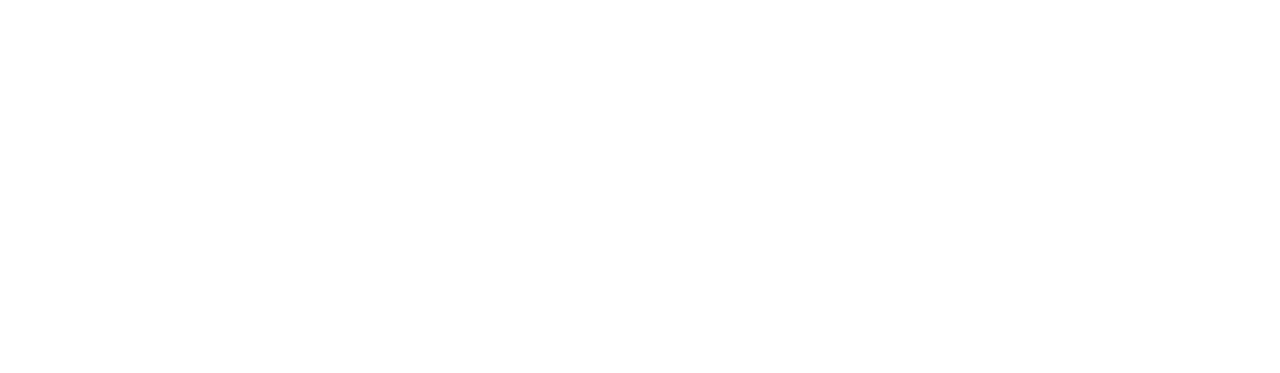
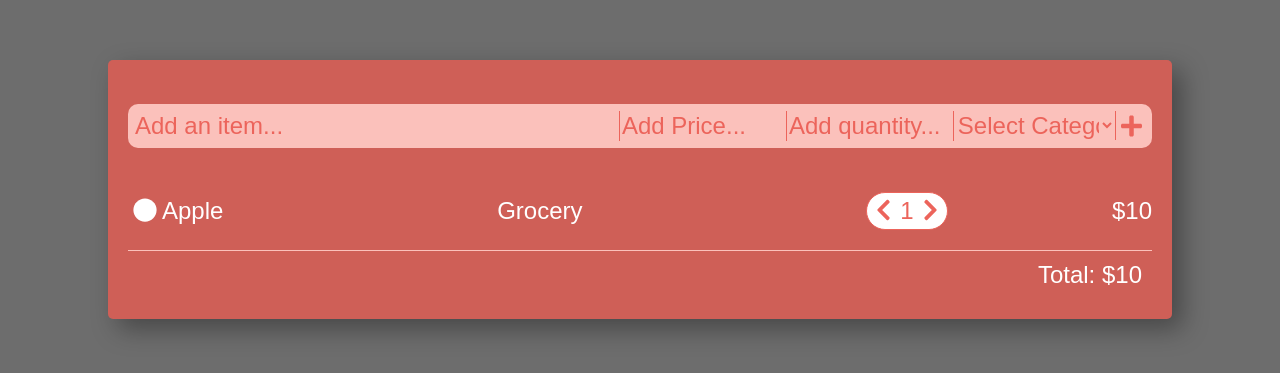
Before and after one commit to MrAdamUs/Shoppint-list, a React (Create React App) app: page / in a window 1280 px wide. Shown: the part 211-584 px from the top of the page. Built offline with nearby package versions, Linux system fonts and the light colour scheme; the HTML template or start-up script is replaced by a standard one.

Commit message:
create ListForm, Listitem componenets and handle increace and decrease qty and calculate price total

```diff
--- a/src/App.js
+++ b/src/App.js
@@ -2,17 +2,52 @@
 import GlobalStyle from './components/GlobalStyle';
 import styled from 'styled-components';
 
-function App() {
+import ListItem from './components/ListItem';
+import ListForm from './components/ListForm';
+const initialState = {
+  itemName: 'Apple',
+  quantity: 1,
+  price: 10,
+  isSelected: false,
+  category: 'Grocery',
+};
+const App = () => {
+  const [items, setItems] = useState([initialState]);
+  const [totalItemCount, setTotalItemCount] = useState(0);
+  const calculateTotal = () => {
+    const totalItemCount = items.reduce((total, item) => {
+      return total + item.quantity * item.price;
+    }, 0);
+
+    setTotalItemCount(totalItemCount);
+  };
   return (
     <AppStyle>
       <GlobalStyle />
-      <h1>Hello World</h1>
+      <div className='app-background'>
+        <div className='main-container'>
+          <ListForm
+            items={items}
+            setItems={setItems}
+            setTotalItemCount={setTotalItemCount}
+            totalItemCount={totalItemCount}
+            calculateTotal={calculateTotal}
+          />
+          <ListItem
+            data={items}
+            setItems={setItems}
+            setTotalItemCount={setTotalItemCount}
+          />
+          <div className='total'>Total: ${totalItemCount}</div>
+        </div>
+      </div>
     </AppStyle>
   );
-}
+};
 
 const AppStyle = styled.div`
   font-family: sans-serif;
+  /* text-align: center; */
   .app-background {
     background-color: #6d6d6d;
     display: flex;
--- /dev/null
+++ b/src/components/ListForm.js
@@ -0,0 +1,125 @@
+import React, { useState, useEffect } from 'react';
+import styled from 'styled-components';
+import { FontAwesomeIcon } from '@fortawesome/react-fontawesome';
+import { faPlus } from '@fortawesome/free-solid-svg-icons';
+
+const initialValues = {
+  itemName: '',
+  quantity: '',
+  price: '',
+  isSelected: false,
+  category: '',
+};
+
+const category = ['Select Category', 'Books', 'Digital', 'Grocery'];
+
+const ListForm = ({ items, setItems, setTotalItemCount, calculateTotal }) => {
+  const [values, setValues] = useState(initialValues);
+  const handleInputChange = (e) => {
+    const { name, value } = e.target;
+    setValues({
+      ...values,
+      [name]: value,
+    });
+  };
+
+  useEffect(() => {
+    calculateTotal();
+  }, [calculateTotal, setTotalItemCount]);
+
+  const handleSubmit = () => {
+    values.itemName.length === 0 || !values.itemName.trim()
+      ? alert('Item should not be empty')
+      : setItems([...items, values]);
+    setValues(initialValues);
+  };
+
+  return (
+    <FormStyle>
+      <input
+        className='add-item-input'
+        placeholder='Add an item...'
+        value={values.itemName}
+        name='itemName'
+        onChange={handleInputChange}
+      />
+      <input
+        className='add-price-input'
+        placeholder='Add Price...'
+        value={values.price}
+        name='price'
+        onChange={handleInputChange}
+      />
+      <input
+        className='add-qty-input'
+        placeholder='Add quantity...'
+        value={values.quantity}
+        onChange={handleInputChange}
+        name='quantity'
+      />
+      <select
+        className='selectCat'
+        name='category'
+        onChange={handleInputChange}
+      >
+        {category.map((cat, i) => (
+          <option value={cat} key={i}>
+            {cat}
+          </option>
+        ))}
+      </select>
+      <FontAwesomeIcon icon={faPlus} onClick={handleSubmit} />
+    </FormStyle>
+  );
+};
+
+const FormStyle = styled.div`
+  background: #fbc1bb;
+  color: #ec645b;
+  margin-top: 1em;
+  margin-bottom: 1em;
+  display: flex;
+  align-items: center;
+  border-radius: 10px;
+  padding: 5px;
+
+  svg {
+    margin: 5px;
+  }
+  .add-item-input {
+    box-sizing: border-box;
+    border: none;
+    background: transparent;
+    color: #ec645b;
+    width: 60%;
+    height: 30px;
+    border-right: solid 1px;
+  }
+  .add-price-input,
+  .add-qty-input {
+    /* width: 100px; */
+    border: none;
+    background: transparent;
+    border-right: solid 1px;
+    color: #ec645b;
+    width: 20%;
+  }
+  input::placeholder {
+    color: #ec645b;
+  }
+  input:focus {
+    outline: 0;
+  }
+  .selectCat {
+    border: none;
+    background: transparent;
+    border-right: solid 1px;
+    color: #ec645b;
+    width: 20%;
+  }
+  select:focus {
+    outline: 0;
+  }
+`;
+
+export default ListForm;
--- /dev/null
+++ b/src/components/ListItem.js
@@ -0,0 +1,136 @@
+import React from 'react';
+import styled from 'styled-components';
+import { FontAwesomeIcon } from '@fortawesome/react-fontawesome';
+import {
+  faChevronRight,
+  faChevronLeft,
+  faCircle,
+  faCheckCircle,
+} from '@fortawesome/free-solid-svg-icons';
+
+const ListItem = ({ data, setItems, setTotalItemCount }) => {
+  data.sort(function (a, b) {
+    if (a.itemName < b.itemName) {
+      return -1;
+    }
+    if (a.itemName > b.itemName) {
+      return 1;
+    }
+    return 0;
+  });
+
+  const handelQuantityIncreate = (i) => {
+    const newItems = [...data];
+    newItems[i].quantity++;
+    setItems(newItems);
+    calculateTotal();
+  };
+
+  const handelQuantityDecreate = (i) => {
+    const newItems = [...data];
+    if (newItems[i].quantity > 0) newItems[i].quantity--;
+    setItems(newItems);
+    calculateTotal();
+  };
+
+  const toggleComplete = (i) => {
+    const newItems = [...data];
+    newItems[i].isSelected = !newItems[i].isSelected;
+    setItems(newItems);
+  };
+
+  const calculateTotal = () => {
+    const totalItemCount = data.reduce((total, data) => {
+      return total + data.quantity * data.price;
+    }, 0);
+    setTotalItemCount(totalItemCount);
+  };
+
+  return (
+    <ItemList>
+      {data.map((d, i) => (
+        <div className='item-container' key={i}>
+          <div className='item-name' onClick={() => toggleComplete(i)}>
+            <FontAwesomeIcon icon={d.isSelected ? faCheckCircle : faCircle} />
+            <span className={`${d.isSelected ? 'completed' : ''}`}>
+              {d.itemName}
+            </span>
+          </div>
+          <div className='item-name'>
+            <span>{d.category}</span>
+          </div>
+          <div className='quantity'>
+            <button>
+              <FontAwesomeIcon
+                icon={faChevronLeft}
+                onClick={() => handelQuantityDecreate(i)}
+              />
+            </button>
+            <span> {d.quantity} </span>
+            <button>
+              <FontAwesomeIcon
+                icon={faChevronRight}
+                onClick={() => handelQuantityIncreate(i)}
+              />
+            </button>
+          </div>
+          <div>
+            <span>${d.price}</span>
+          </div>
+        </div>
+      ))}
+    </ItemList>
+  );
+};
+
+const ItemList = styled.div`
+  display: flex;
+  flex-direction: column;
+  .item-container {
+    display: flex;
+    align-items: center;
+    justify-content: space-between;
+    padding: 20px 0 20px 0;
+    border-bottom: 1px #fbc1bb solid;
+  }
+
+  .item-name {
+    cursor: pointer;
+    width: 20%;
+  }
+
+  .item-name svg {
+    margin-left: 5px;
+    margin-right: 5px;
+  }
+  .completed {
+    text-decoration: line-through;
+  }
+  .quantity {
+    display: flex;
+    align-items: center;
+    border: 1px solid #ec645b;
+    background: white;
+    border-radius: 50px;
+    font-size: 12px;
+    color: #ec645b;
+    min-width: 70px;
+    justify-content: space-between;
+  }
+
+  button {
+    background: transparent;
+    border: none;
+    margin: 3px;
+    color: #ec645b;
+  }
+  button:focus {
+    outline: 0;
+  }
+
+  button:hover {
+    cursor: pointer;
+  }
+`;
+
+export default ListItem;
```
Also changed, not shown: 2 other files (tests, documents, lock files or other folders).
